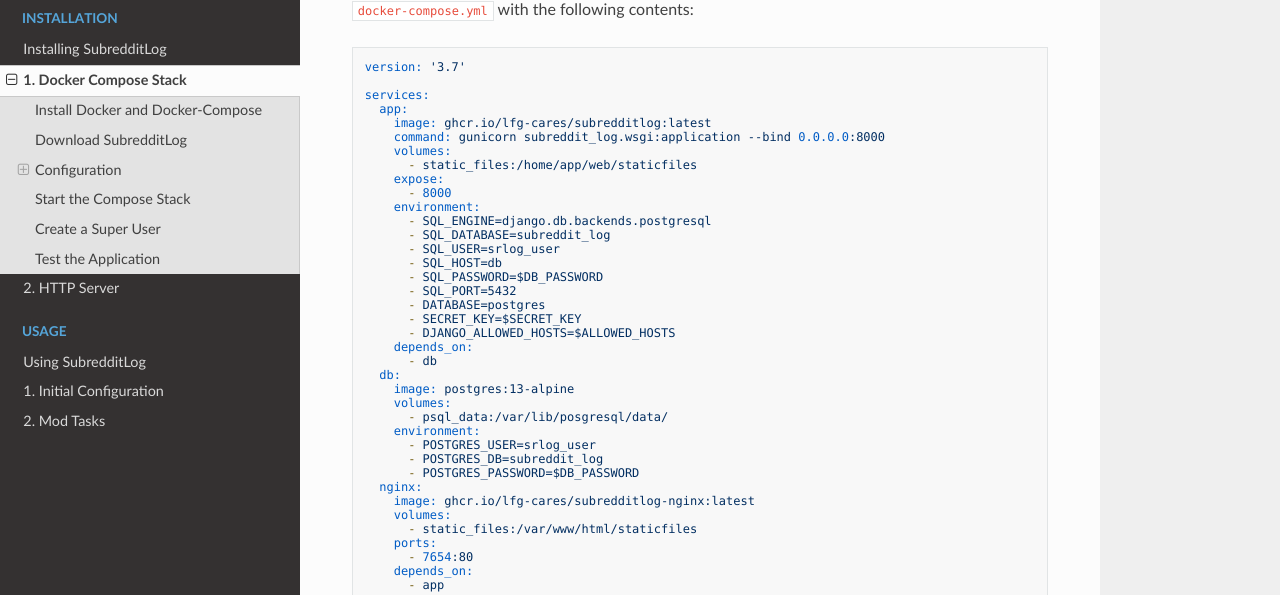
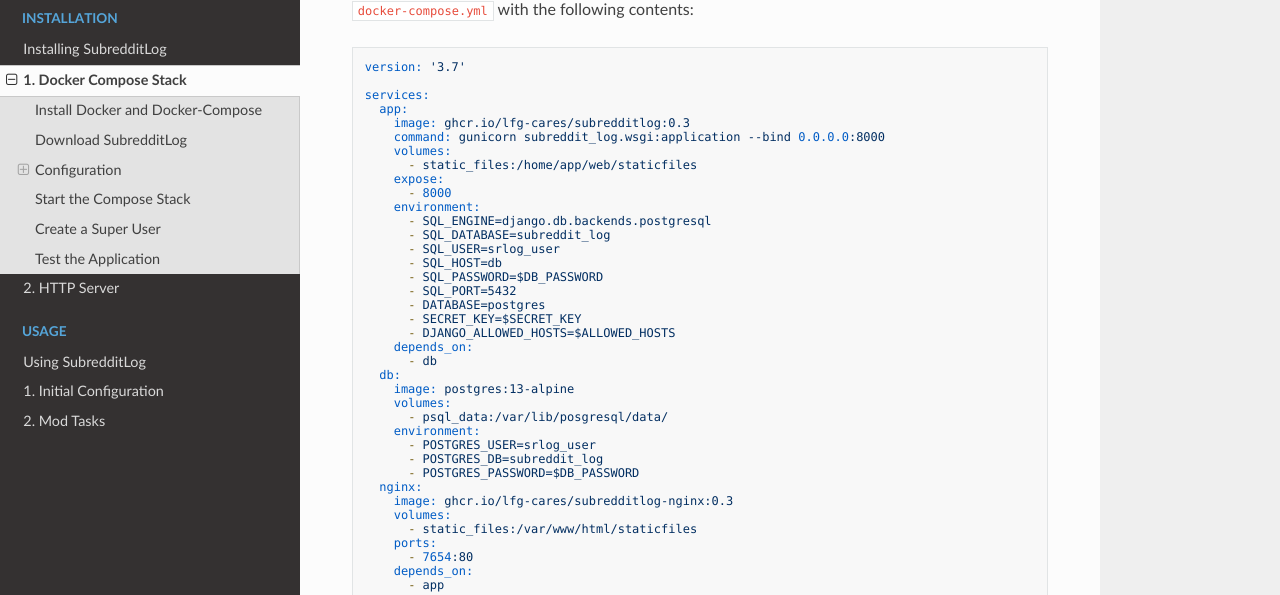
Before and after one commit to LFG-Cares/SubredditLog, an MkDocs documentation site: the page built from docs/installation/1-compose.md, in a window 1280 px wide and 900 px high, scrolled down 347 px. Shown: the part 144-739 px from the top of the window. Built offline with MkDocs 1.6.1, drawn with Linux system fonts in a browser that asks for light colours; nearby versions of some CDN libraries.

Commit message:
Update for v0.3 release.

```diff
--- a/docs/installation/1-compose.md
+++ b/docs/installation/1-compose.md
@@ -20,7 +20,7 @@
 
 services:
   app:
-    image: ghcr.io/lfg-cares/subredditlog:latest
+    image: ghcr.io/lfg-cares/subredditlog:0.3
     command: gunicorn subreddit_log.wsgi:application --bind 0.0.0.0:8000
     volumes:
       - static_files:/home/app/web/staticfiles
@@ -47,7 +47,7 @@
       - POSTGRES_DB=subreddit_log
       - POSTGRES_PASSWORD=$DB_PASSWORD
   nginx:
-    image: ghcr.io/lfg-cares/subredditlog-nginx:latest
+    image: ghcr.io/lfg-cares/subredditlog-nginx:0.3
     volumes:
       - static_files:/var/www/html/staticfiles
     ports:
```
Also changed, not shown: README.md (+4 -0 lines).
